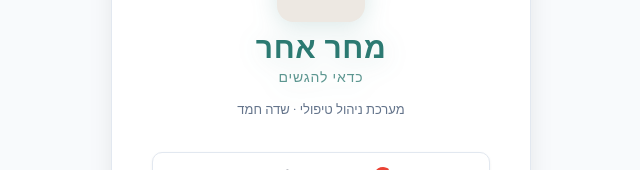
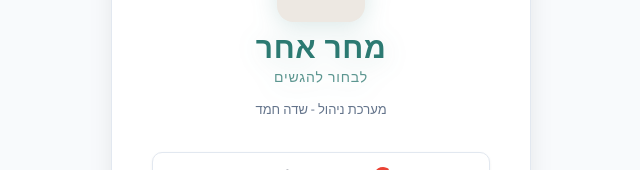
Before and after one commit to my2266587-tech/therapy-system, a Next.js app: page /login in a window 1280 px wide. Shown: the part 312-482 px from the top of the page, without its empty margins (368-1008 px from the left). Built offline with nearby package versions, Linux system fonts and the light colour scheme; no server answers.

Commit message:
update login tagline text

```diff
--- a/app/login/page.tsx
+++ b/app/login/page.tsx
@@ -58,7 +58,7 @@ export default function LoginPage() {
         </div>
 
         <p style={{ color: '#64748B', fontSize: 13, marginBottom: 32 }}>
-          מערכת ניהול טיפולי · שדה חמד
+          מערכת ניהול - שדה חמד
         </p>
 
         {error && (
--- a/components/ui/Logo.tsx
+++ b/components/ui/Logo.tsx
@@ -36,7 +36,7 @@ export default function Logo({ size = 32, variant = 'mark' }: LogoProps) {
             marginTop: 4,
             letterSpacing: '0.06em',
           }}>
-            כדאי להגשים
+            לבחור להגשים
           </div>
         </div>
       </div>
```
